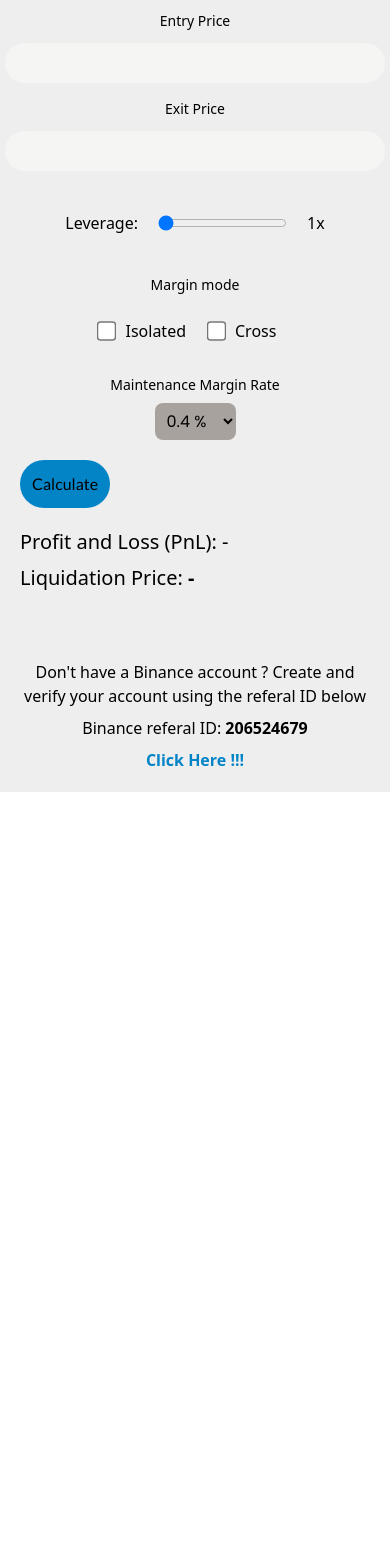
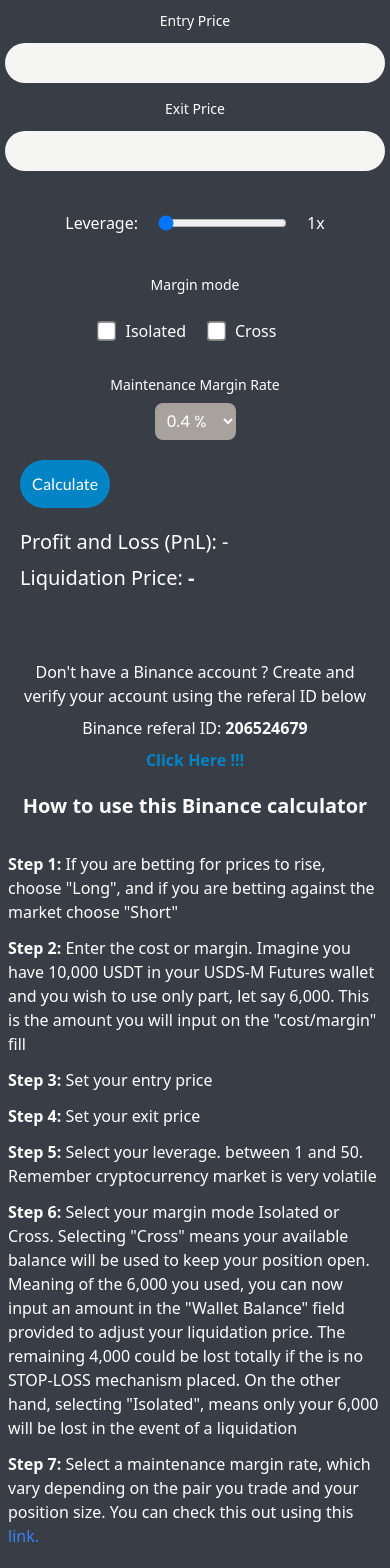
Before and after one commit to divane237/BinanceLeverageCalculator, a React (Vite) app: page / in a window 390 px wide. Shown: the part 266-1834 px from the top of the page. Before the commit the page ends 1058 px from the top, so only its background shows below. Built offline with nearby package versions, Linux system fonts and the light colour scheme.

Commit message:
Styling and responsiveness of the USDS-M Futures complete

```diff
--- a/src/App.jsx
+++ b/src/App.jsx
@@ -3,22 +3,27 @@
 import BinanceReferal from './BinanceReferal';
 import NavBar from './NavBar';
 import { ThemeContext } from './context/Contexts';
+import FuturesTradingInstruction from './FuturesTradingInstruction';
 
 function App() {
-    const [theme, setTheme] = useState('light');
+    const [theme, setTheme] = useState('');
 
     return (
         <ThemeContext.Provider value={theme}>
             <div
-                className={
-                    theme === 'light'
-                        ? 'bg-[#EEEEEE] text-black'
-                        : 'bg-[#393E46] text-white '
-                }
+                className={`lg:grid lg:grid-cols-2
+                    ${
+                        theme === 'light'
+                            ? 'bg-[#EEE] text-black'
+                            : 'bg-[#393E46] text-white '
+                    }
+                `}
             >
                 <NavBar setTheme={setTheme} />
+
                 <BLCalculator />
                 <BinanceReferal />
+                <FuturesTradingInstruction />
             </div>
         </ThemeContext.Provider>
     );
--- a/src/BLCalculator.jsx
+++ b/src/BLCalculator.jsx
@@ -15,6 +15,8 @@
     const [pl, setPL] = useState(null);
 
     const theme = useContext(ThemeContext);
+
+    const formatedPL = new Intl.NumberFormat('en-US').format(Math.abs(pl));
 
     /*
     profit losses = margin * leverage * (exitPrice/entryPrice - 1)
@@ -34,7 +36,9 @@
         e.preventDefault();
 
         setPL((value) => {
-            return (value = (determinant * margin * leverage).toFixed(2));
+            return (value = Number(
+                (determinant * margin * leverage)?.toFixed(2),
+            ));
         });
 
         setLiqPrice((value) => {
@@ -56,7 +60,13 @@
     return (
         <div className={theme === 'light' ? 'text-black' : 'text-white'}>
             <h1 className="text-center text-xl font-semibold">
-                USDS-M Futures
+                USD
+                <span
+                    className={`mx-[0.1rem] rounded-[50%] border-2 px-1.5 text-lg font-medium ${theme === 'light' ? 'border-black' : 'border-white'}`}
+                >
+                    S
+                </span>
+                -M Futures
             </h1>
             <form action="" onSubmit={(e) => handleSubmit(e)}>
                 {/*Postion */}
@@ -297,27 +307,33 @@
                     Calculate
                 </button>
             </form>
+            {/*  */}
+            {/* Profit n Loss */}
             <p className="mx-5 my-2 text-xl ">
                 Profit and Loss (PnL):{' '}
                 <span
                     className={
-                        pl == null
+                        pl === null
                             ? ''
                             : pl >= 0
                               ? 'font-medium text-green-500'
                               : 'font-medium text-red-500'
                     }
                 >
-                    {pl === null
-                        ? '-'
-                        : Math.abs(Intl.NumberFormat('en-US').format(pl))}
+                    {pl === null ? '-' : formatedPL}
                 </span>
             </p>
+
+            {/* Liquidation price */}
             <p className="mx-5 my-2 text-xl">
                 Liquidation Price:{' '}
                 <span className="font-semibold">
                     {' '}
-                    {liqPrice === null ? '-' : liqPrice?.toFixed(4)}
+                    {liqPrice === null
+                        ? '-'
+                        : liqPrice <= 0
+                          ? 0
+                          : liqPrice?.toFixed(4)}
                 </span>
             </p>
         </div>
--- a/src/BinanceReferal.jsx
+++ b/src/BinanceReferal.jsx
@@ -1,6 +1,6 @@
 function BinanceReferal() {
     return (
-        <div className="mt-10 p-5 text-center">
+        <div className="col-span-2 mt-10 p-5 text-center lg:col-start-1">
             <div className="my-2 text-base">
                 Don't have a Binance account ? Create and verify your account
                 using the referal ID below
--- /dev/null
+++ b/src/FuturesTradingInstruction.jsx
@@ -0,0 +1,69 @@
+// https://www.binance.com/en/support/announcement/binance-futures-will-update-the-leverage-margin-tiers-and-capped-funding-rate-of-multiple-usd%E2%93%A2-m-perpetual-contracts-2023-11-06-9c88b57603534ad68444e209ea9d9c28
+
+function FuturesTradingInstruction() {
+    const INSTRUCTIONS = [
+        {
+            description:
+                'If you are betting for prices to rise, choose "Long", and if you are betting against the market choose "Short"',
+        },
+        {
+            description:
+                'Enter the cost or margin. Imagine you have 10,000 USDT in your USDS-M Futures wallet and you wish to use only part, let say 6,000. This is the amount you will input on the "cost/margin" fill',
+        },
+        {
+            description: 'Set your entry price',
+        },
+        {
+            description: 'Set your exit price',
+        },
+        {
+            description:
+                'Select your leverage. between 1 and 50. Remember cryptocurrency market is very volatile',
+        },
+        {
+            description: `Select your margin mode Isolated or Cross. Selecting "Cross" means your available balance will be used to keep your position open. Meaning of the 6,000 you used, you can now input an amount in the "Wallet Balance" field provided to adjust your liquidation price. The remaining 4,000 could be lost totally if the is no STOP-LOSS mechanism placed. On the other hand, selecting "Isolated", means only your 6,000 will be lost in the event of a liquidation`,
+        },
+        {
+            description: `Select a maintenance margin rate, which vary depending on the pair you trade and your position size. You can check this out using this `,
+            link: 'https://www.binance.com/en/support/announcement/binance-futures-will-update-the-leverage-margin-tiers-and-capped-funding-rate-of-multiple-usd%E2%93%A2-m-perpetual-contracts-2023-11-06-9c88b57603534ad68444e209ea9d9c28',
+        },
+    ];
+
+    return (
+        <div className="lg:col-start-2 lg:row-start-2">
+            <h1 className="text-center text-xl font-bold">
+                How to use this Binance calculator
+            </h1>
+            <ul className="mt-3 px-2 py-2">
+                {INSTRUCTIONS.map((instruction, n) => (
+                    <li className="my-3" key={n}>
+                        <span className="font-semibold">Step {n + 1}:</span>{' '}
+                        {instruction.description}{' '}
+                        {instruction.link && (
+                            <a
+                                href={instruction.link}
+                                className="text-blue-500 hover:text-blue-300"
+                                target="blank"
+                            >
+                                link.
+                            </a>
+                        )}
+                    </li>
+                ))}
+            </ul>
+        </div>
+    );
+}
+
+export default FuturesTradingInstruction;
+
+function externalBinanceLink() {
+    return (
+        <a
+            href=" https://www.binance.com/en/support/announcement/binance-futures-will-update-the-leverage-margin-tiers-and-capped-funding-rate-of-multiple-usd%E2%93%A2-m-perpetual-contracts-2023-11-06-9c88b57603534ad68444e209ea9d9c28"
+            target="blank"
+        >
+            here
+        </a>
+    );
+}
--- a/src/NavBar.jsx
+++ b/src/NavBar.jsx
@@ -10,7 +10,7 @@
     }
 
     return (
-        <div className="sticky top-0 z-50 mb-5 flex items-center justify-stretch gap-x-3 shadow-lg backdrop-blur-xl">
+        <div className="sticky top-0 z-50 mb-5 flex items-center justify-stretch gap-x-3 shadow-lg backdrop-blur-xl lg:col-span-2">
             <a className="flex items-center px-2 py-3 hover:cursor-pointer">
                 <span>
                     <svg
```
